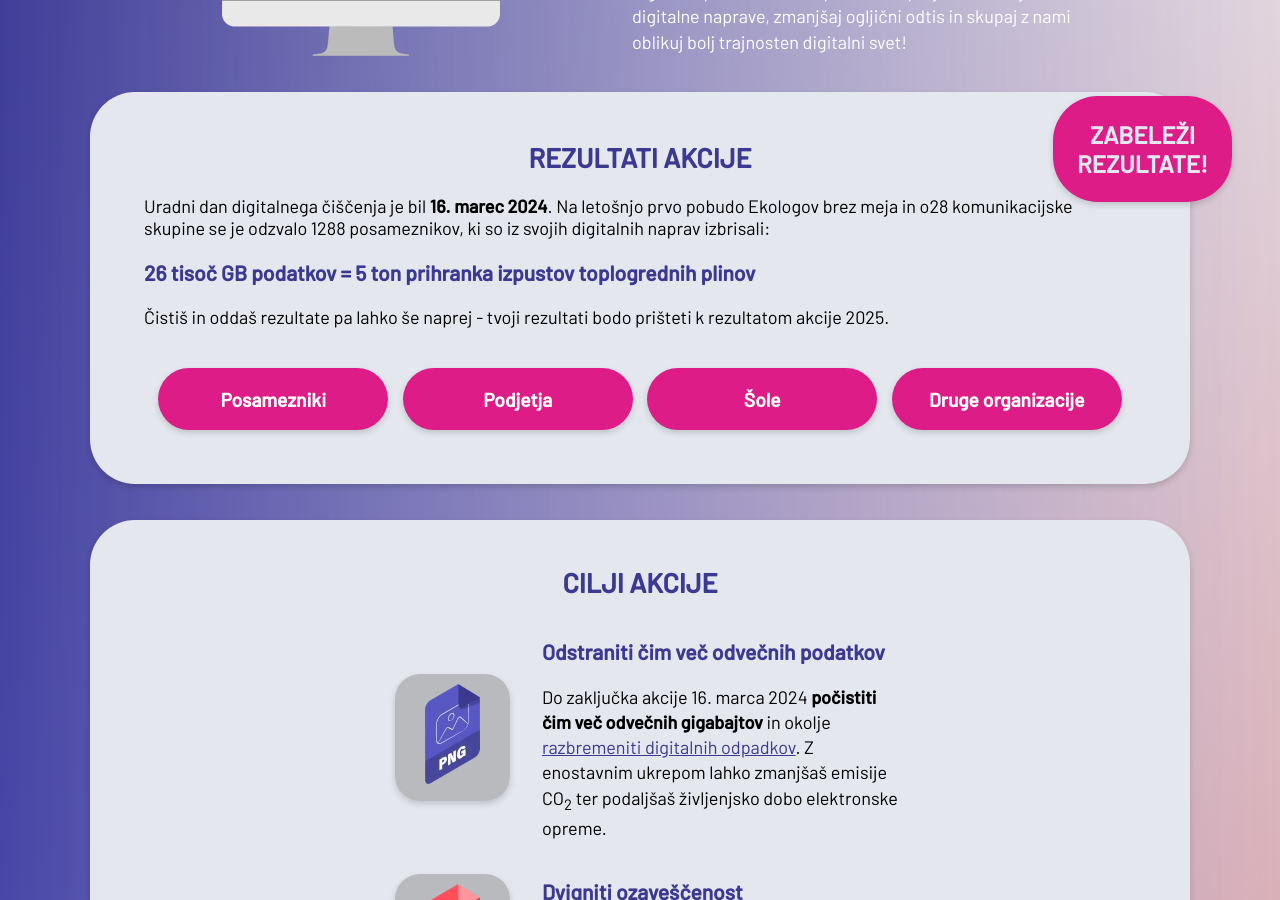
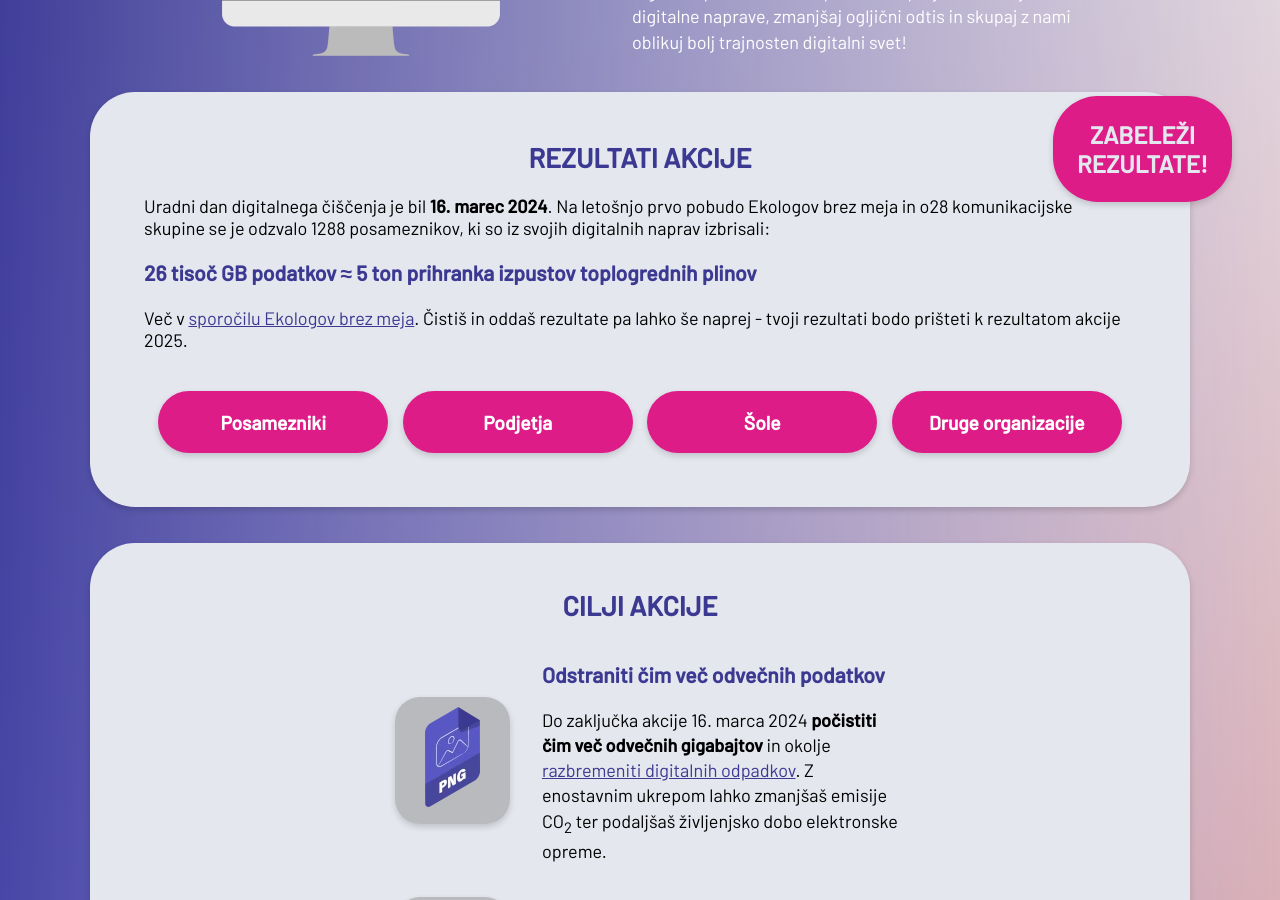
Before and after one commit to ewba/dcd-si, a Jekyll site: the page built from index.md, in a window 1280 px wide and 900 px high, scrolled down 451 px. Built offline with Jekyll 4.4.1, drawn with Linux system fonts in a browser that asks for light colours.

Commit message:
Update index.md

```diff
--- a/index.md
+++ b/index.md
@@ -23,9 +23,9 @@
 
 Uradni dan digitalnega čiščenja je bil <strong>16. marec 2024</strong>. Na letošnjo prvo pobudo Ekologov brez meja in o28 komunikacijske skupine se je odzvalo 1288 posameznikov, ki so iz svojih digitalnih naprav izbrisali:
 
-<h3>26 tisoč GB podatkov = 5 ton prihranka izpustov toplogrednih plinov</h3>
+<h3>26 tisoč GB podatkov ≈ 5 ton prihranka izpustov toplogrednih plinov</h3>
 
-Čistiš in oddaš rezultate pa lahko še naprej - tvoji rezultati bodo prišteti k rezultatom akcije 2025.
+Več v <a href="https://ebm.si/prispevki/slovenija-je-ocistila-26-tisoc-gigabajtov">sporočilu Ekologov brez meja</a>. Čistiš in oddaš rezultate pa lahko še naprej - tvoji rezultati bodo prišteti k rezultatom akcije 2025.
 
 <br><br>
 {% include sodeluj.html %}
```
